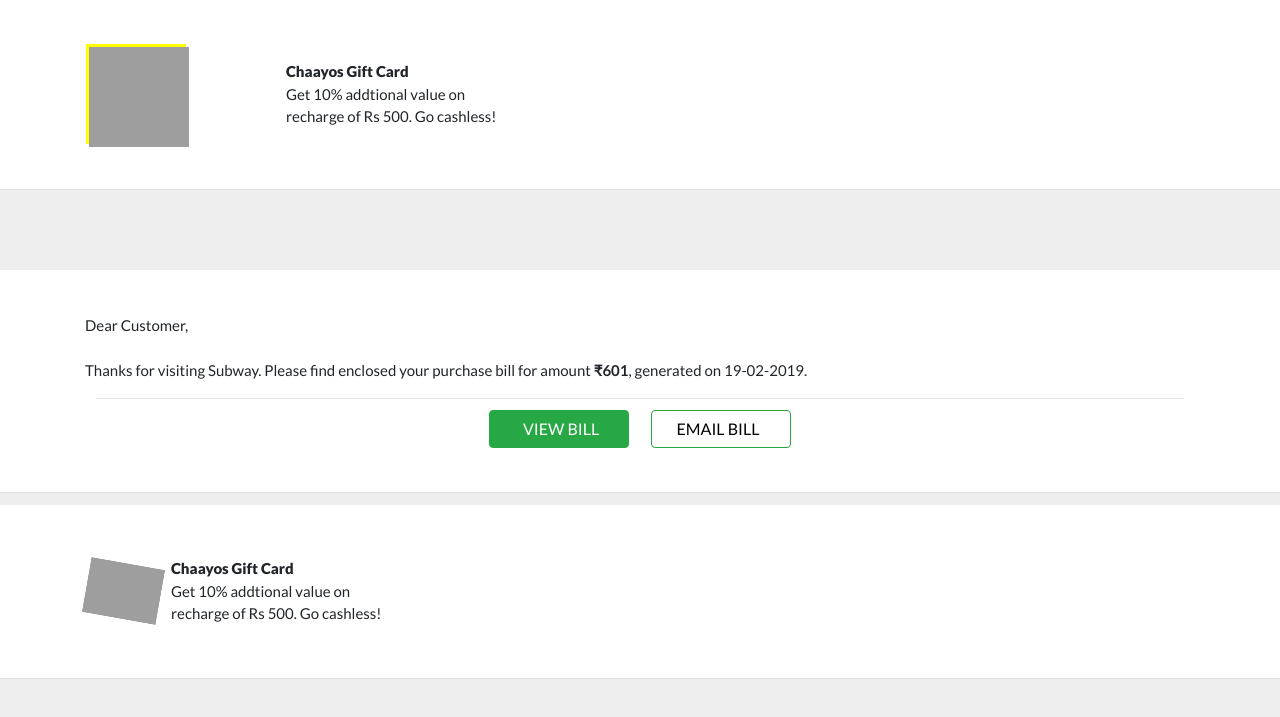
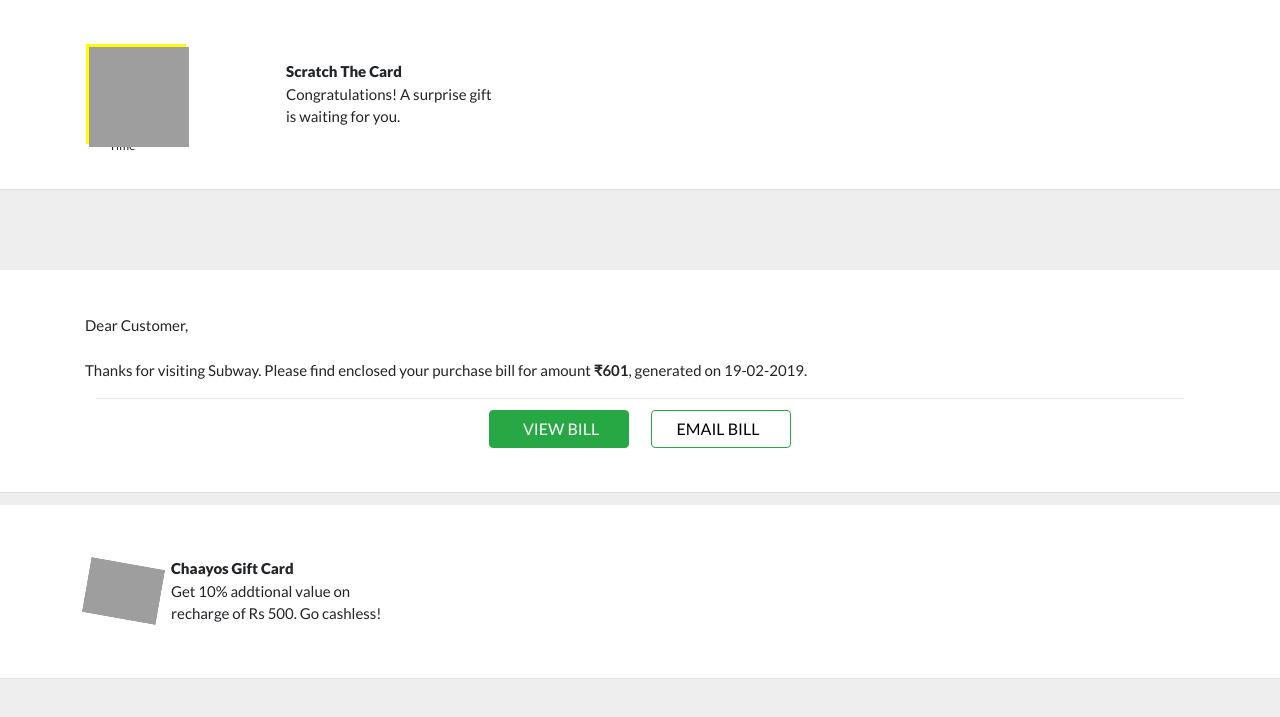
Before and after one commit to wondermail/Scratch-Card, a plain HTML site: page index.html in a window 1280 px wide. Shown: the part 81-798 px from the top of the page. Drawn offline with nearby package versions, Linux system fonts and the light colour scheme; grey boxes are pictures that could not be loaded.

Commit message:
Update index.html

```diff
--- a/index.html
+++ b/index.html
@@ -375,13 +375,14 @@ label.ratestars:before {
 <div class="containerscratch" id="js-container">
   <canvas class="canvas" id="js-canvas" width="100" height="100"></canvas>
   <form class="form" style="visibility: hidden;">
-
+<p style="font-size: 12px">Better luck</p>
+<p style="font-size: 12px">Next Time</p>
   </form>
 </div></td>
 
             <td  style="text-align: left" width="400px;">
-            <span style="font-weight: 900; font-size: 15px;"> Chaayos Gift Card</span><br>
-            <span style="font-size: 15px; ">Get 10% addtional value on<br> recharge of Rs 500. Go cashless!</span><br>
+            <span style="font-weight: 900; font-size: 15px;"> Scratch The Card</span><br>
+            <span style="font-size: 15px; ">Congratulations! A surprise gift<br> is waiting for you.</span><br>
 
 
 </tr>
```
